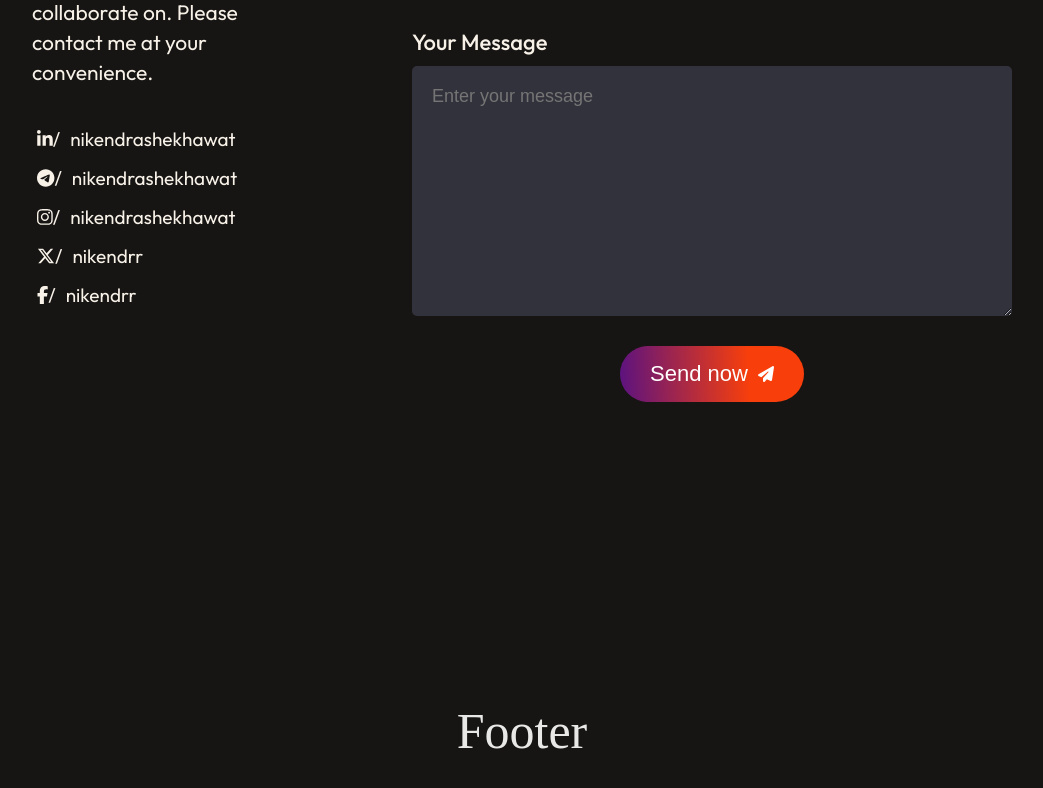
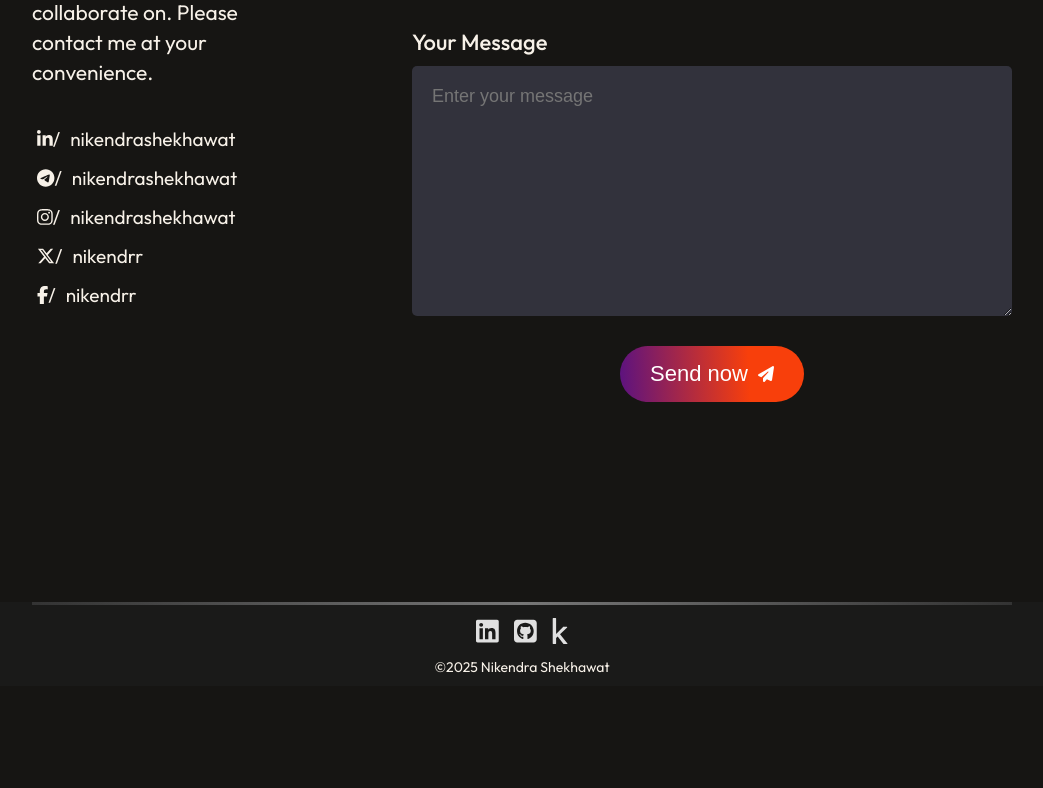
Before and after one commit to nikendrashekhawat/portfolio, a React (Vite) app: page / in a window 1280 px wide. Shown: the part 5778-6566 px from the top of the page, without its empty margins (118-1161 px from the left). After the commit the page ends 6464 px from the top, so only its background shows below. Built offline with nearby package versions, Linux system fonts and the light colour scheme.

Commit message:
add attributes to footer components

```diff
--- a/src/components/footer/Footer.css
+++ b/src/components/footer/Footer.css
@@ -1,18 +1,44 @@
 .footer {
-    margin: 50px 170px;
+    margin: 0px;
+    padding: 150px;
     display: flex;
     align-items: center;
     flex-direction: column;
-    color: white;
-    gap: 50px;
-    opacity: 0.9;
-    padding: 50px;
+    justify-content: center;
+    background-color: #201f2086;
+    padding-top: 0px;
+    padding-bottom: 10px;
+    gap: 10px;
 }
-
-.footer h1{
-    position: relative;
-    font-size: 50px;
-    font-weight: 500;
-    text-align: center;
-    padding-bottom: 30px;
+.footer hr {
+    width: 100%;
+    height: 3px;
+    background-image: linear-gradient(to right, #333, #777, #333); /* Gradient effect */
 }
+.footer-section{
+    display: flex;
+    flex-direction: column;
+    align-items: center;
+    font-family: 'outfit', sans-serif;
+    gap: 10px;
+}
+.footer-copyright{
+    font-size: 14px;
+}
+.footer-icons{
+    display: flex;
+    flex-direction: row;
+    align-items: center;
+    gap: 15px;
+}
+.footer-icons a{
+    cursor: pointer;
+    font-size: 26px;
+    color: #e0e0e0;
+}
+.footer-icon{
+    transition: transform 0.3s ease;
+}
+.footer-icon:hover {
+    transform: scale(1.1);
+}
--- a/src/components/footer/Footer.jsx
+++ b/src/components/footer/Footer.jsx
@@ -1,11 +1,22 @@
 import React from 'react'
+import { FontAwesomeIcon } from '@fortawesome/react-fontawesome'
+import { faSquareGithub, faLinkedin, faKaggle } from '@fortawesome/free-brands-svg-icons'
 import './Footer.css'
 
 const Footer = () => {
   return (
     <div className='footer'>
-        <h1>Footer</h1>
-
+        <hr/>
+        <div className='footer-section'>
+          <div className="footer-icons">
+              <a href="https://www.linkedin.com/in/nikendrashekhawat/"><FontAwesomeIcon className='footer-icon' icon={faLinkedin} /></a>
+              <a href="https://www.github.com/nikendrashekhawat"><FontAwesomeIcon className='footer-icon' icon={faSquareGithub} /></a>
+              <a href="https://www.kaggle.com/nikendrashekhawat"><FontAwesomeIcon className='footer-icon' icon={faKaggle} /></a>
+            </div>
+          <div className="footer-copyright">
+            <p>©2025 Nikendra Shekhawat</p>
+          </div>
+        </div>
     </div>
   )
 }
```
